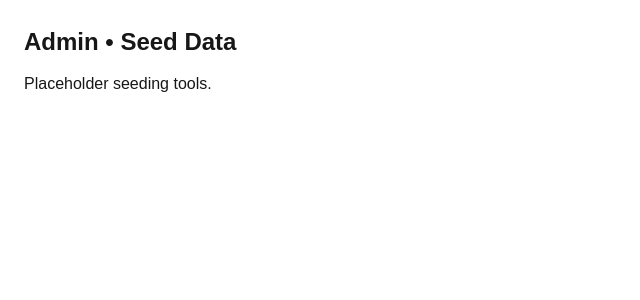
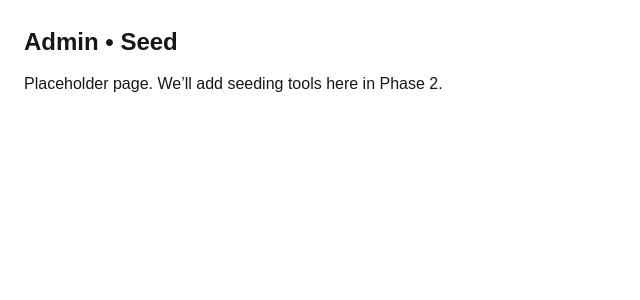
Before and after one commit to GalreeOwner/BulletproofCarsApp, a Next.js app: page /admin/seed in a window 1280 px wide. Shown: the top 300 px of the page, without its empty margins (0-640 px from the left). Built offline with nearby package versions, Linux system fonts and the light colour scheme.

Commit message:
page.tsx placeholder

```diff
--- a/app/admin/page.tsx
+++ b/app/admin/page.tsx
@@ -0,0 +1,25 @@
+import Link from "next/link";
+
+export default function AdminPage() {
+  return (
+    <main style={{ padding: 24 }}>
+      <h1 style={{ fontSize: 24, fontWeight: 700 }}>Admin</h1>
+      <p style={{ marginTop: 12 }}>
+        Welcome. This is the admin area (Phase 2). Use the links below.
+      </p>
+
+      <ul style={{ marginTop: 16, display: "grid", gap: 8 }}>
+        <li>
+          <Link href="/admin/candidates" style={{ textDecoration: "underline" }}>
+            Review candidates
+          </Link>
+        </li>
+        <li>
+          <Link href="/admin/seed" style={{ textDecoration: "underline" }}>
+            Seed data
+          </Link>
+        </li>
+      </ul>
+    </main>
+  );
+}
--- a/app/admin/seed/page.tsx
+++ b/app/admin/seed/page.tsx
@@ -1,8 +1,10 @@
 export default function AdminSeedPage() {
   return (
     <main style={{ padding: 24 }}>
-      <h1 style={{ fontSize: 24, fontWeight: 700 }}>Admin • Seed Data</h1>
-      <p style={{ marginTop: 12 }}>Placeholder seeding tools.</p>
+      <h1 style={{ fontSize: 24, fontWeight: 700 }}>Admin • Seed</h1>
+      <p style={{ marginTop: 12 }}>
+        Placeholder page. We’ll add seeding tools here in Phase 2.
+      </p>
     </main>
   );
 }
```
